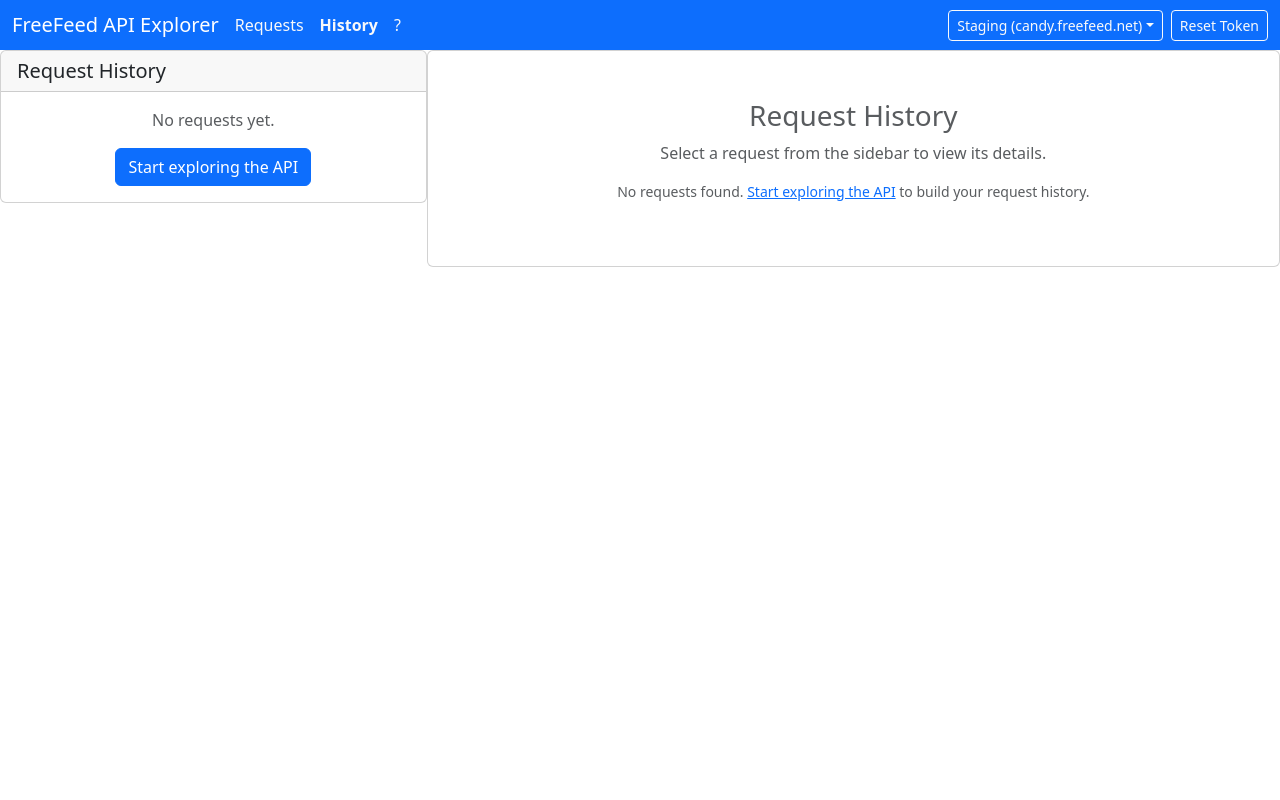
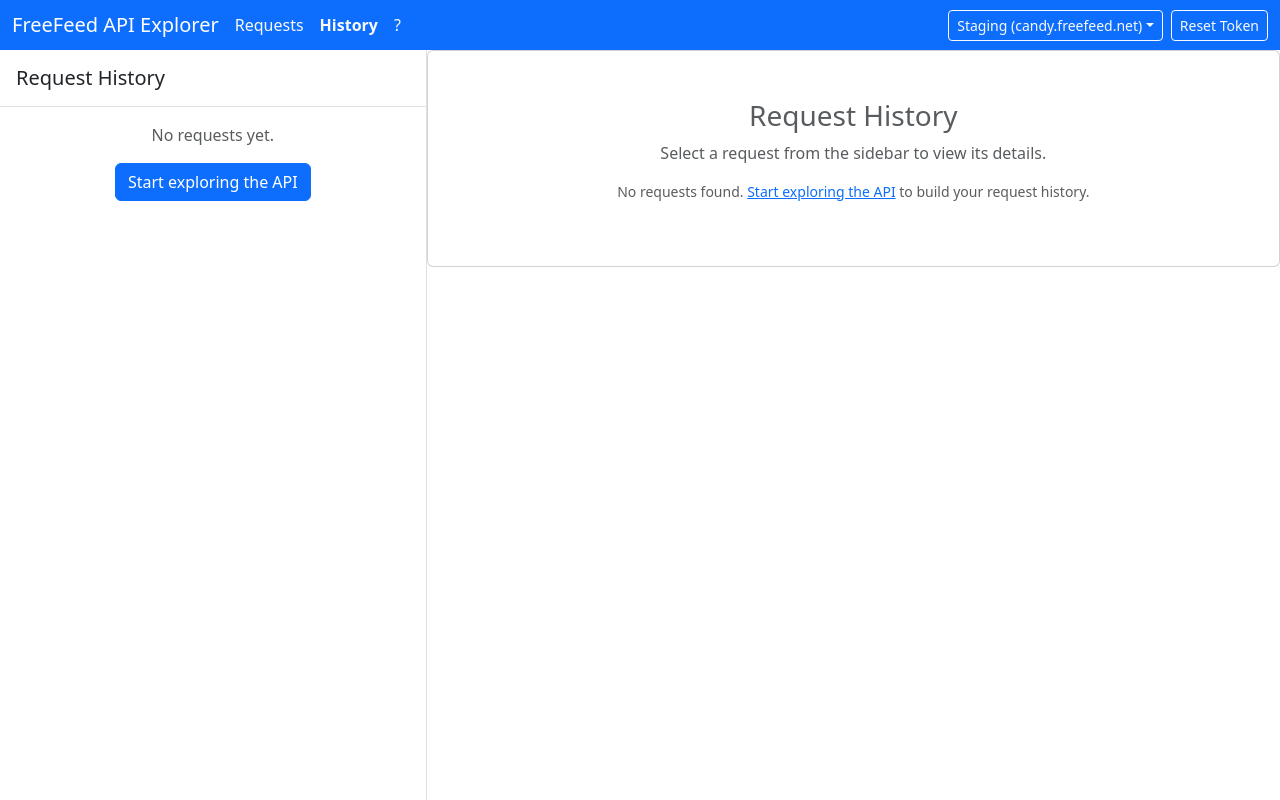
Before and after one commit to dreikanter/freefeed-api-explorer, a SvelteKit app: page /history in a window 1280 px wide. Built offline with nearby package versions, Linux system fonts and the light colour scheme.

Commit message:
Remove card styling from history sidebar
Replace card/card-header/card-body wrapper with plain
scrollable-column layout matching the Requests page
sidebar. Keeps the title and clear-history button in
a border-bottom header section.

https://claude.ai/code/session_011KWg3fJa4NQMwEocMSqFiU

```diff
--- a/src/routes/history/+page.svelte
+++ b/src/routes/history/+page.svelte
@@ -94,9 +94,9 @@
 
 <div class="split-layout">
   <!-- Left Sidebar: Request History -->
-  <div class="split-sidebar">
-    <div class="card">
-      <div class="card-header d-flex justify-content-between align-items-center">
+  <div class="split-sidebar border-end">
+    <div class="scrollable-column">
+      <div class="p-3 border-bottom d-flex justify-content-between align-items-center">
         <h5 class="mb-0">Request History</h5>
         {#if $requestHistory.length > 0}
           <button
@@ -108,7 +108,7 @@
           </button>
         {/if}
       </div>
-      <div class="card-body p-0">
+
       {#if $requestHistory.length === 0}
         <div class="p-3 text-center text-muted">
           <p>No requests yet.</p>
@@ -136,7 +136,6 @@
           {/each}
         </div>
       {/if}
-      </div>
     </div>
   </div>
 
```
Lines whose indentation alone changed are shown as unchanged.
